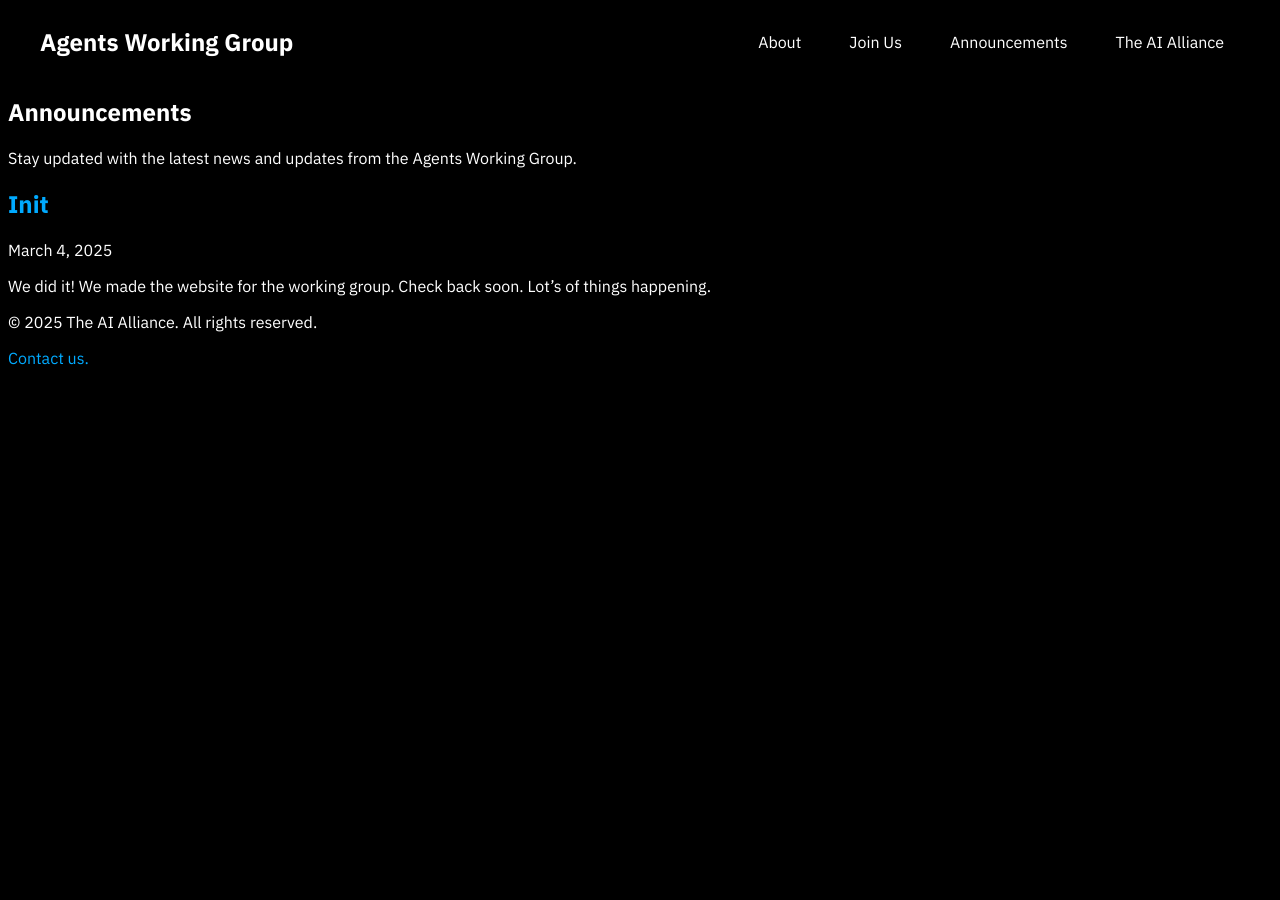
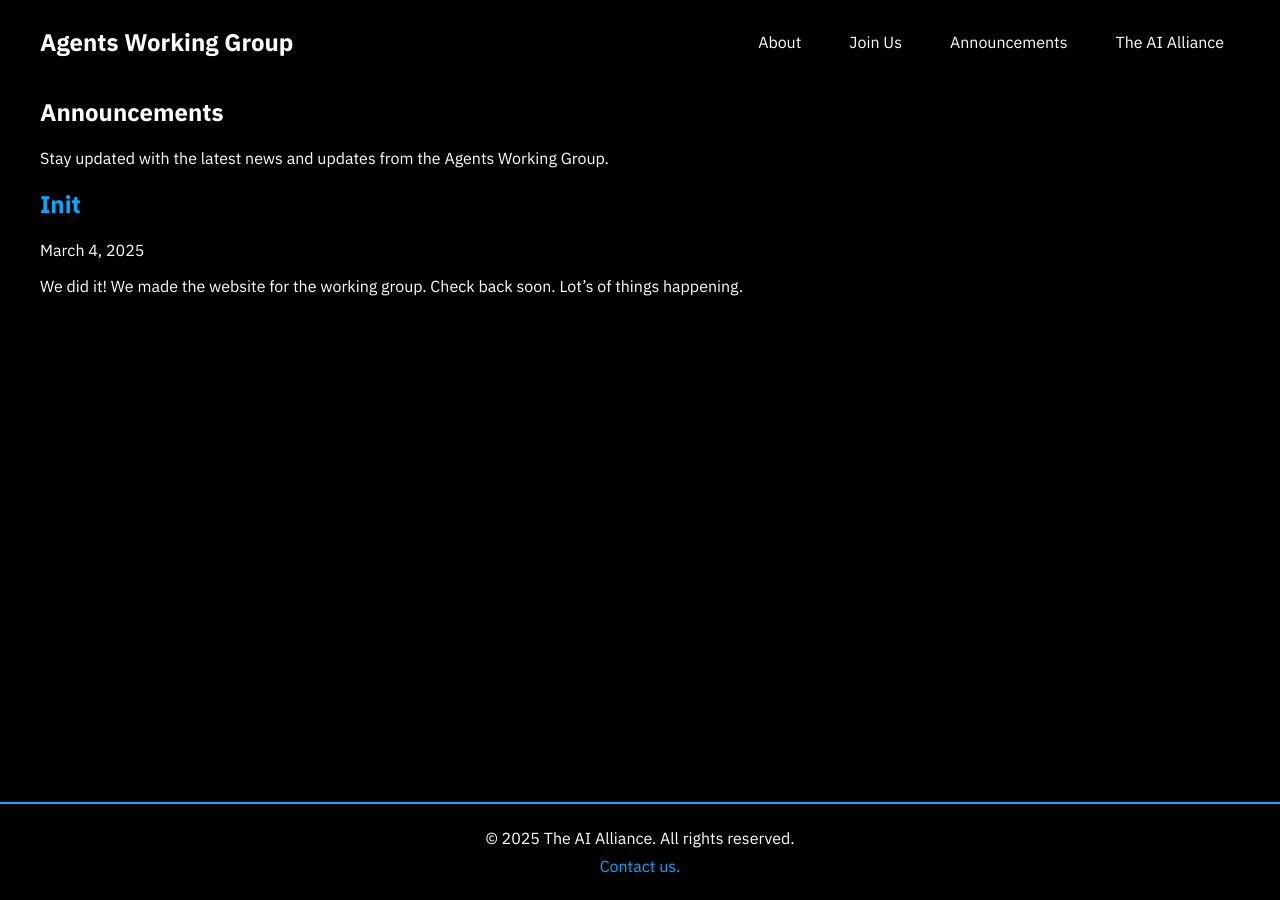
Before and after one commit to The-AI-Alliance/agents-wg, a Jekyll site: the page built from website/announcements.md, in a window 1280 px wide. Built offline with Jekyll 4.4.1, drawn with Linux system fonts in a browser that asks for light colours.

Commit message:
idk
Signed-off-by: rawkintrevo <trevor.d.grant@gmail.com>

```diff
--- a/website/_includes/head.html
+++ b/website/_includes/head.html
@@ -4,5 +4,7 @@
     <title>{{ page.title | default: site.title }}</title>
     <link rel="stylesheet" href="{{ '/assets/css/style.css' | relative_url }}">
     <link rel="stylesheet" href="{{ '/assets/css/navbar.css' | relative_url }}">
+    <link rel="stylesheet" href="{{ '/assets/css/layout.css' | relative_url }}">
+    <link rel="stylesheet" href="{{ '/assets/css/footer.css' | relative_url }}">
     <link rel="stylesheet" href="https://fonts.googleapis.com/css2?family=IBM+Plex+Sans:wght@400;500;600;700&display=swap">
   </head>
--- a/website/announcements.md
+++ b/website/announcements.md
@@ -6,7 +6,7 @@ title: Announcements
 Stay updated with the latest news and updates from the Agents Working Group.
 
 {% for post in site.posts %}
-  <h2><a href="{{ post.url }}">{{ post.title }}</a></h2>
+  <h2><a href="{{ post.url | relative_url }}">{{ post.title }}</a></h2>
   <p>{{ post.date | date: "%B %-d, %Y" }}</p>
   {{ post.excerpt }}
 {% endfor %}
--- /dev/null
+++ b/website/assets/css/footer.css
@@ -0,0 +1,32 @@
+/* Footer Styles */
+footer {
+  text-align: center; /* Center the text horizontally */
+  padding: 1rem 0; /* Add some padding for spacing */
+  background-color: #000; /* Match the background color of the site */
+  color: #fff; /* Match the text color of the site */
+  margin-top: 2rem; /* Add some margin at the top to separate from content */
+  border-top: 2px solid #00aaff; /* Add a horizontal bar at the top */
+  position: fixed; /* Make the footer sticky */
+  bottom: 0; /* Stick it to the bottom */
+  left: 0; /* Align to the left */
+  width: 100%; /* Full width */
+  z-index: 1000; /* Ensure it stays on top of other content */
+}
+
+footer p {
+  margin: 0.5rem 0; /* Add some margin between paragraphs */
+}
+
+footer a {
+  color: #00aaff; /* Match the link color of the site */
+  text-decoration: none; /* Remove underline */
+}
+
+footer a:hover {
+  color: #fff; /* Change link color on hover */
+}
+
+/* Main Content Styles */
+main {
+  padding-bottom: 6rem; /* Add padding to prevent content from being hidden behind the footer */
+}
--- /dev/null
+++ b/website/assets/css/layout.css
@@ -0,0 +1,15 @@
+/* Main content area */
+main {
+    padding-left: 1.5rem;  /* Left gutter */
+    padding-right: 1.5rem; /* Right gutter */
+    max-width: 1200px;     /* Optional: Limit the max width for better readability */
+    margin: 0 auto;        /* Center the content */
+}
+
+/* Ensure the container class also has consistent padding */
+.container {
+    padding-left: 1.5rem;  /* Left gutter */
+    padding-right: 1.5rem; /* Right gutter */
+    max-width: 1200px;     /* Optional: Limit the max width for better readability */
+    margin: 0 auto;        /* Center the content */
+}
```
Also changed, not shown: website/_layouts/page.html (+5 -4 lines), website/_layouts/post.html (+5 -5 lines), website/assets/css/layout.scss (deleted, +0 -12 lines), website/_layouts/home.html (indentation only).
